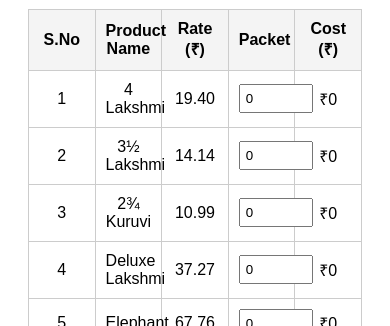
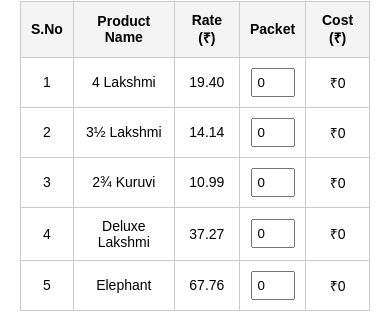
Before and after one commit to surendranp/koushik-products, a plain HTML site: page index.html in a window 390 px wide. Shown: the part 175-501 px from the top of the page. Drawn offline with Linux system fonts and the light colour scheme.

Commit message:
second commit

```diff
--- a/index.html
+++ b/index.html
@@ -6,9 +6,11 @@
   <title>Cracker Box Order Form</title>
   <link rel="stylesheet" href="style.css">
   <style>
-  body {
+    body {
       font-family: Arial, sans-serif;
       padding: 20px;
+      margin: 0;
+      box-sizing: border-box;
     }
 
     h2 {
@@ -20,17 +22,17 @@
       width: 100%;
       border-collapse: collapse;
       margin-bottom: 20px;
-      table-layout: fixed; /* Ensures consistent column widths */
     }
 
     th, td {
       padding: 10px;
       text-align: center;
       border: 1px solid #ccc;
+      word-wrap: break-word; /* Ensure long text wraps */
     }
 
     th {
-      background-color: #f4f4f4; /* Highlight headers for better visibility */
+      background-color: #f4f4f4;
     }
 
     input[type="number"] {
@@ -41,7 +43,7 @@
     .totals {
       margin-bottom: 20px;
       font-weight: bold;
-      text-align: center; /* Align totals to the center */
+      text-align: center;
     }
 
     label {
@@ -67,11 +69,26 @@
       font-size: 16px;
       cursor: pointer;
       display: block;
-      margin: 0 auto; /* Center the button */
+      margin: 0 auto;
     }
 
     button:hover {
       background-color: #1ebc5c;
+    }
+
+    /* Responsive styles */
+    @media (max-width: 600px) {
+      table {
+        width: 100%;
+      }
+
+      th, td {
+        font-size: 14px; /* Smaller font for mobile */
+      }
+
+      input[type="number"] {
+        width: 30px;
+      }
     }
   </style>
 </head>
```
